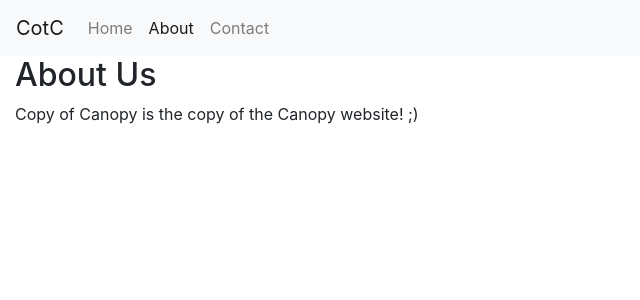
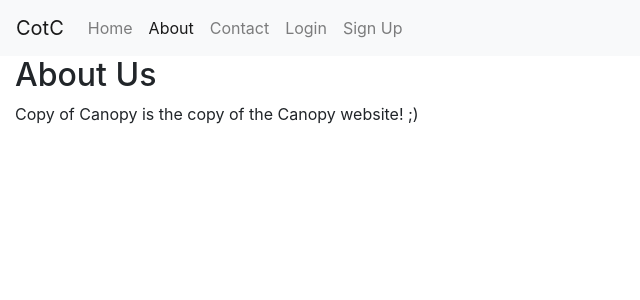
Before and after one commit to mutegdp/diramadan, a Django app: page /about/ in a window 1280 px wide. Shown: the top 300 px of the page, without its empty margins (0-640 px from the left). Run offline with Django 3.2, Linux system fonts and the light colour scheme; parts of the project's set-up code (start-up, migrations or seed data) failed here and were passed over; some libraries are stand-ins or nearby versions.

Commit message:
login button + found_by.username

```diff
--- a/main/templates/base.html
+++ b/main/templates/base.html
@@ -39,6 +39,14 @@
                     <a class="nav-link {% if request.path == '/{{ request.user.username }}' %}active{% endif %}"
                         href="/{{ request.user.username }}">Profile</a>
                 </li>
+                {% else %}
+                <li class="nav-item">
+                    <a class="nav-link {% if request.path == '/login/' %}active{% endif %}" href="/login/">Login</a>
+                </li>
+                <li class="nav-item">
+                    <a class="nav-link {% if request.path == '/signup/' %}active{% endif %}" href="/signup/">Sign
+                        Up</a>
+                </li>
                 {% endif %}
             </ul>
         </div>
--- a/main/templates/main/product_detail.html
+++ b/main/templates/main/product_detail.html
@@ -33,7 +33,7 @@
     </tr>
     <tr>
         <th>Found by</th>
-        <td>{{ object.found_by }}</td>
+        <td>@{{ object.found_by.username }}</td>
     </tr>
     <tr>
         <th>Tags</th>
```
Also changed, not shown: main/migrations/0002_auto_20190917_2108.py (added).
